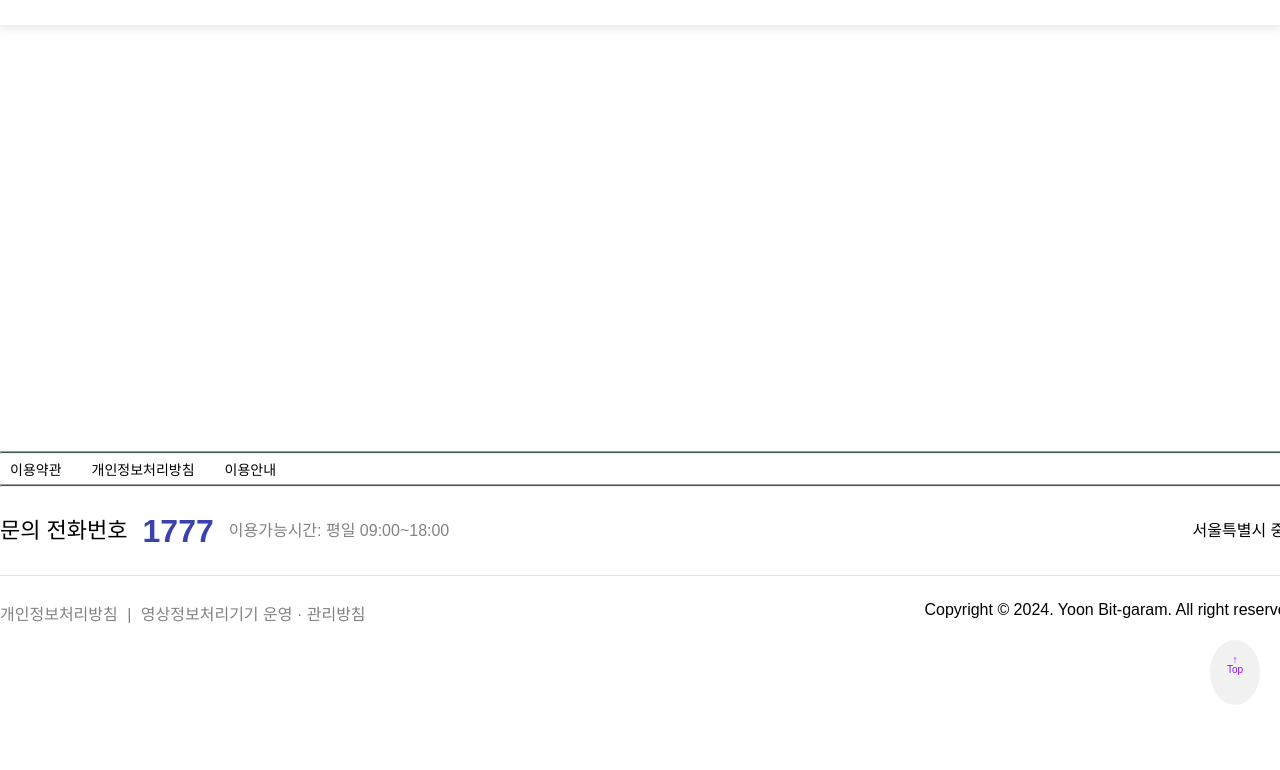
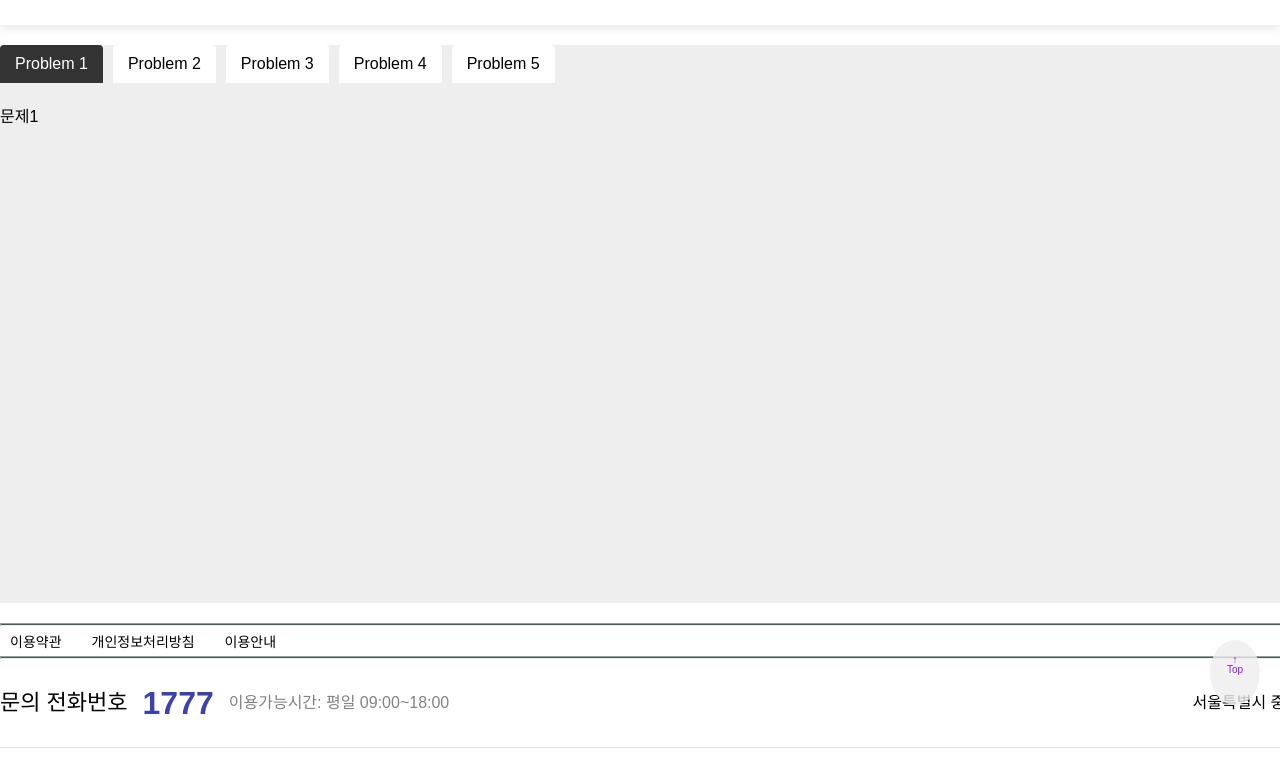
Before and after one commit to ghd075/five-chang-project, a plain HTML site: page index.html in a window 1280 px wide. Shown: the part 75-845 px from the top of the page. Before the commit the page ends 800 px from the top, so only its background shows below. Drawn offline with nearby package versions, Linux system fonts and the light colour scheme.

Commit message:
tap meun 완성

```diff
--- a/index.html
+++ b/index.html
@@ -6,6 +6,8 @@
     <title>Document</title>
     <!-- 공통 스타일 -->
     <link rel="stylesheet" href="style.css" />
+    <!-- 제이쿼리 -->
+    <script src="https://ajax.googleapis.com/ajax/libs/jquery/3.7.1/jquery.min.js"></script>
   </head>
   <body>
     <div id="top">
@@ -22,7 +24,26 @@
           </div>
         </div>
       </header>
-      <main></main>
+      <main>
+        <section class="tapInfoContainer cen">
+          <article class="tapContainer">
+            <div class="m-auto TabbtnGroup">
+              <div class="tabbtn tactive">Problem 1</div>
+              <div class="tabbtn">Problem 2</div>
+              <div class="tabbtn">Problem 3</div>
+              <div class="tabbtn">Problem 4</div>
+              <div class="tabbtn">Problem 5</div>
+            </div>
+            <div class="TabcontBox">
+              <div class="tabcont">문제1</div>
+              <div class="tabcont">문제2</div>
+              <div class="tabcont">문제3</div>
+              <div class="tabcont">문제4</div>
+              <div class="tabcont">문제5</div>
+            </div>
+          </article>
+        </section>
+      </main>
       <footer>
         <div class="m-auto footer-wrap">
           <hr />
@@ -64,5 +85,24 @@
         </a>
       </div>
     </div>
+    <script>
+      // 탭 버튼 함수
+      $.TabbtnFn = function () {
+        var Tabbtn = $(".TabbtnGroup .tabbtn");
+        var TabcontBox = $(".TabcontBox .tabcont");
+        Tabbtn.click(function () {
+          var thisIs = $(this);
+          Tabbtn.removeClass("tactive");
+          thisIs.addClass("tactive");
+          var idx = thisIs.index();
+          TabcontBox.hide();
+          TabcontBox.eq(idx).show();
+        });
+      };
+      $(function () {
+        // 탭 버튼 함수 호출
+        $.TabbtnFn();
+      });
+    </script>
   </body>
 </html>
--- a/style.css
+++ b/style.css
@@ -63,7 +63,7 @@ header {
   background-color: rgba(255, 255, 255, 0.9);
   box-shadow: 0px 3px 10px rgba(0, 0, 0, 0.1);
   line-height: 100px;
-  position: absolute;
+  position: relative;
   top: 0;
   left: 0;
   z-index: 10;
@@ -92,17 +92,69 @@ header {
   font-weight: 700;
 }
 
+/* 메인 영역 */
+.tapInfoContainer {
+  position: relative;
+  overflow: auto;
+  padding-top: 20px;
+}
+
+.cen {
+  max-width: 1300px;
+  width: 100%;
+  margin: auto;
+}
+
+.tapContainer {
+  float: left;
+  width: 100%;
+  background-color: #eee;
+}
+
+.TabbtnGroup {
+  overflow: auto;
+  padding-bottom: 20px;
+}
+
+.tabbtn {
+  background-color: white;
+  float: left;
+  padding: 10px 15px;
+  border-radius: 4px 4px 0px 0px;
+  margin-right: 10px;
+  cursor: pointer;
+}
+
+.tabbtn:last-of-type {
+  margin-right: 0px;
+}
+
+.tactive {
+  background-color: #333;
+  color: white;
+}
+
+.tabcont {
+  display: none;
+  height: 500px;
+}
+
+.tabcont:first-of-type {
+  display: block;
+}
+
+
 /* 푸터 스타일 */
 footer {
   /* 하단 고정 */
-  position : absolute;
+  position : relative;
   bottom : 0;
   width: 100%;
 	background-color: white;
 }
 
 .footer-wrap {
-  padding: 50px 0;
+  padding: 20px 0;
   width: 1300px;
 }
 
```
